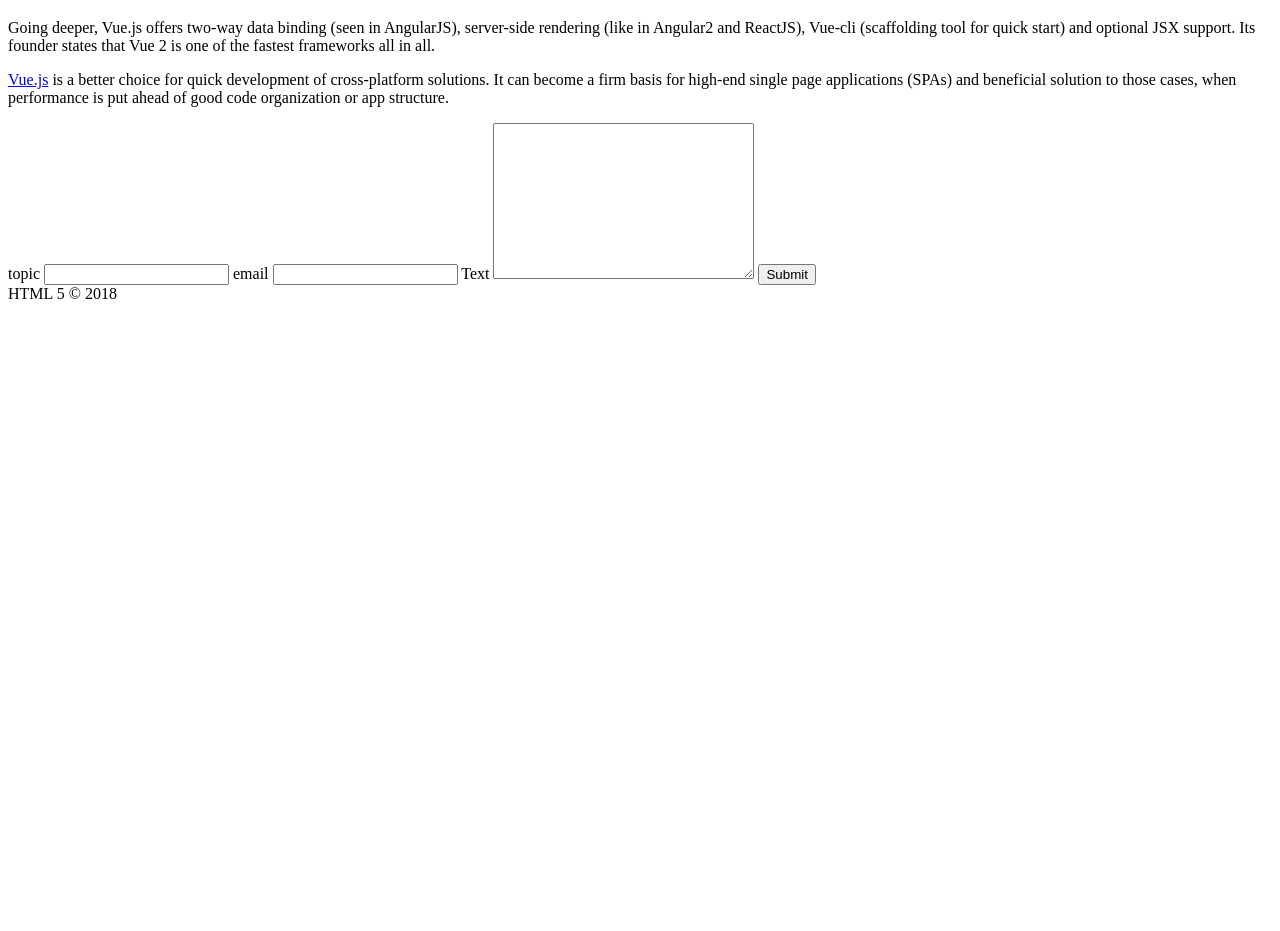
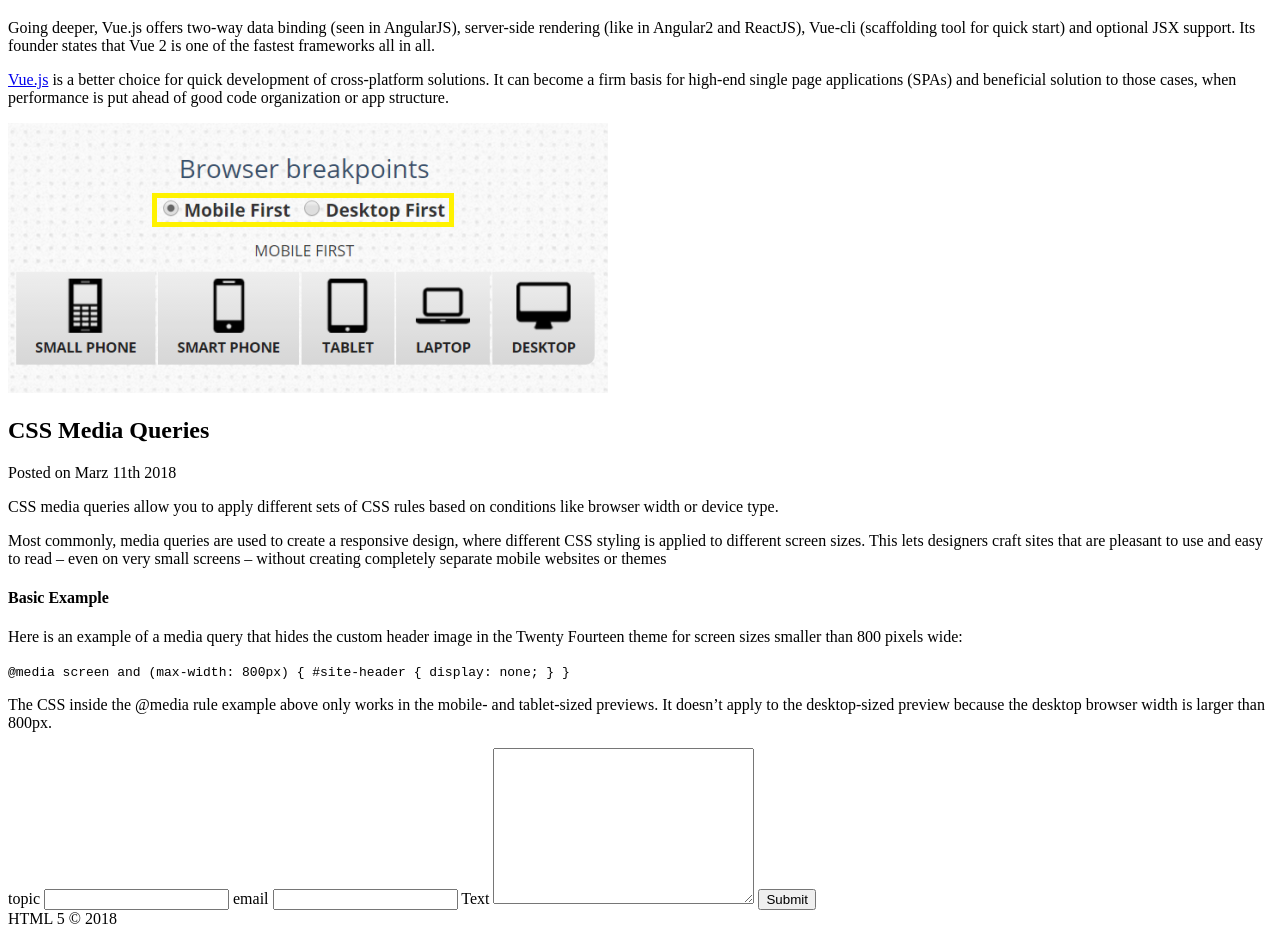
Before and after one commit to lasekmiroslaw/frontdev, a plain HTML site: page frontdev-zadanie1.html in a window 1280 px wide. Shown: the part 1667-2598 px from the top of the page. Before the commit the page ends 1978 px from the top, so only its background shows below. Drawn offline with Linux system fonts and the light colour scheme.

Commit message:
Added css media quries article

```diff
--- a/frontdev-zadanie1.html
+++ b/frontdev-zadanie1.html
@@ -1,6 +1,5 @@
 <!DOCTYPE html>
 <html>
-
 <head>
   <title>HTML 5 BASICS</title>
   <meta charset="UTF-8" />
@@ -9,7 +8,6 @@
   <meta name="author" content="Miroslaw Lasek">
   <meta name="viewport" content="width=device-width, initial-scale=1.0">
 </head>
-
 <body>
   <header id="blogHeader">
     <h1>Frontend blog</h1></header>
@@ -64,6 +62,25 @@
       <p><a href="https://vuejs.org/">Vue.js</a> is a better choice for quick development of cross-platform solutions. It can become a firm basis for high-end single page applications (SPAs) and beneficial solution to those cases, when performance is put
         ahead of good code organization or app structure.</p>
     </article>
+    <article>
+      <header>
+        <img src="img/mobile-first.png" alt="mobile-first">
+        <h2>CSS Media Queries</h2>
+        <p>Posted on <time datetime="2018-03-11T16:31:24+02:00">Marz 11th 2018</time>
+      </header>
+      <p>CSS media queries allow you to apply different sets of CSS rules based on conditions like browser width or device type.</p>
+      <p>Most commonly, media queries are used to create a responsive design, where different CSS styling is applied to different screen sizes. This lets designers craft sites that are pleasant to use and easy to read – even on very small screens – without creating completely separate mobile websites or themes</p>
+      <h4><strong>Basic Example</strong></h4>
+      <p>Here is an example of a media query that hides the custom header image in the Twenty Fourteen theme for screen sizes smaller than 800 pixels wide:</p>
+      <code>
+        @media screen and (max-width: 800px) {
+            #site-header {
+                display: none;
+            }
+        }
+      </code>
+      <p>The CSS inside the @media rule example above only works in the mobile- and tablet-sized previews. It doesn’t apply to the desktop-sized preview because the desktop browser width is larger than 800px.</p>
+    </article>
   </main>
   <form id="contactForm" method="post" action="">
     <label for="topic">topic</label>
```
Also changed, not shown: img/mobile-first.png (added).
